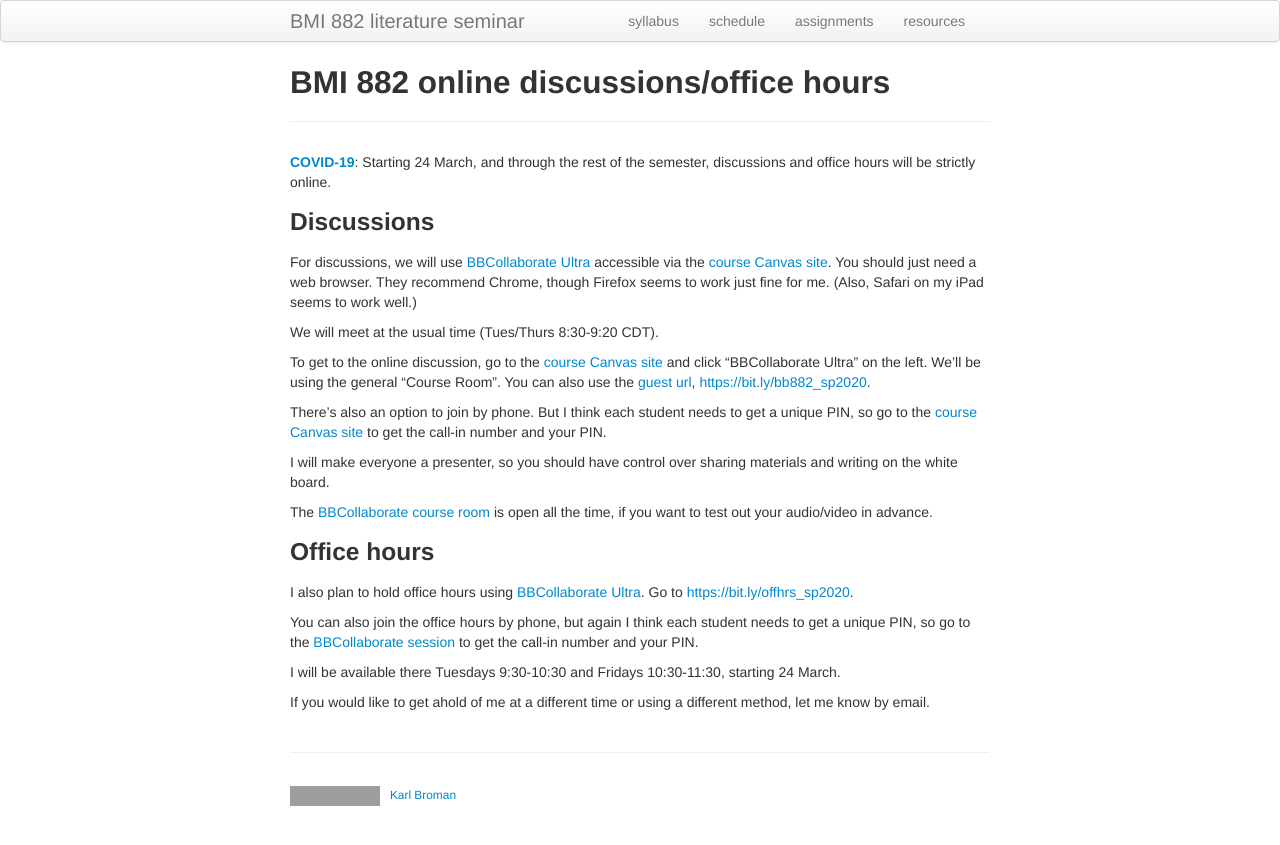
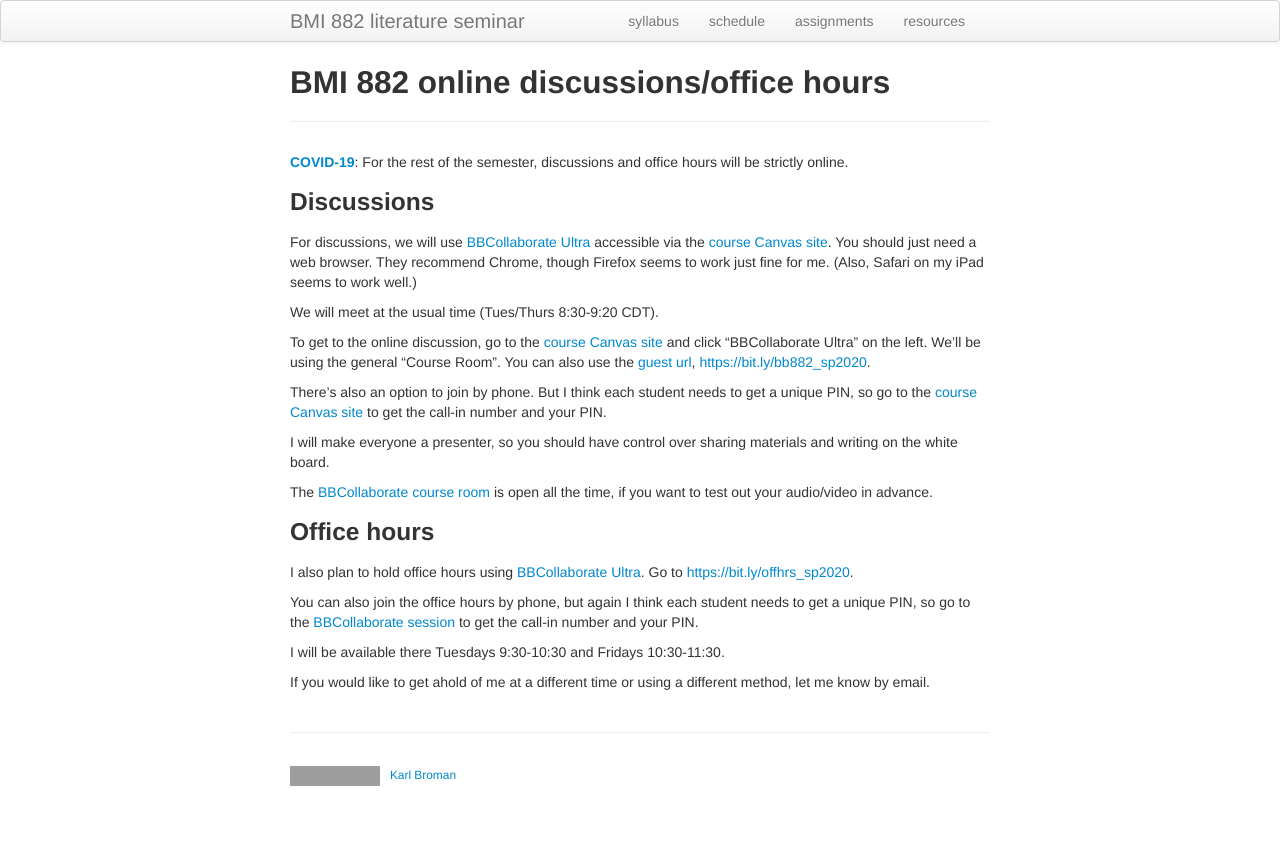
Before and after one commit to kbroman/BMI882_spring2023, a Jekyll site: the page built from online.md, in a window 1280 px wide. Shown: the top 845 px of the page. Built offline with Jekyll 4.4.1, drawn with Linux system fonts in a browser that asks for light colours; grey boxes are pictures that could not be loaded.

Commit message:
Remove "starting 24 March" re online aspect of course

```diff
--- a/online.md
+++ b/online.md
@@ -4,7 +4,7 @@ title: BMI 882 online discussions/office hours
 description: Information about the online delivery of discussions and office hours for BMI 882 (Biomedical data science scholarly literature 2)
 ---
 
-**[COVID-19](https://covid19.wisc.edu)**: Starting 24 March, and through the rest of the semester,
+**[COVID-19](https://covid19.wisc.edu)**: For the rest of the semester,
 discussions and office hours will be strictly online.
 
 ### Discussions
@@ -47,8 +47,7 @@ student needs to get a unique PIN, so go to the [BBCollaborate
 session](https://bit.ly/offhrs_sp2020) to get the call-in number and
 your PIN.
 
-I will be available there Tuesdays 9:30-10:30 and Fridays 10:30-11:30,
-starting 24 March.
+I will be available there Tuesdays 9:30-10:30 and Fridays 10:30-11:30.
 
 If you would like to get ahold of me at a different time or using a
 different method, let me know by email.
```
Also changed, not shown: index.md (+1 -1 lines), schedule.md (+1 -1 lines).
